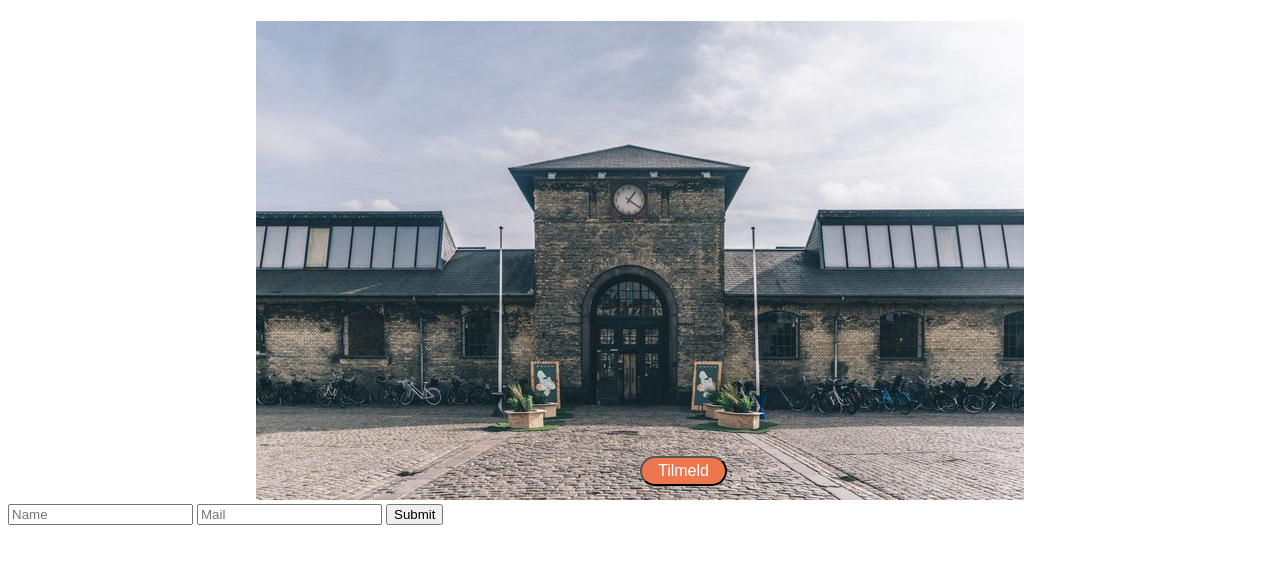
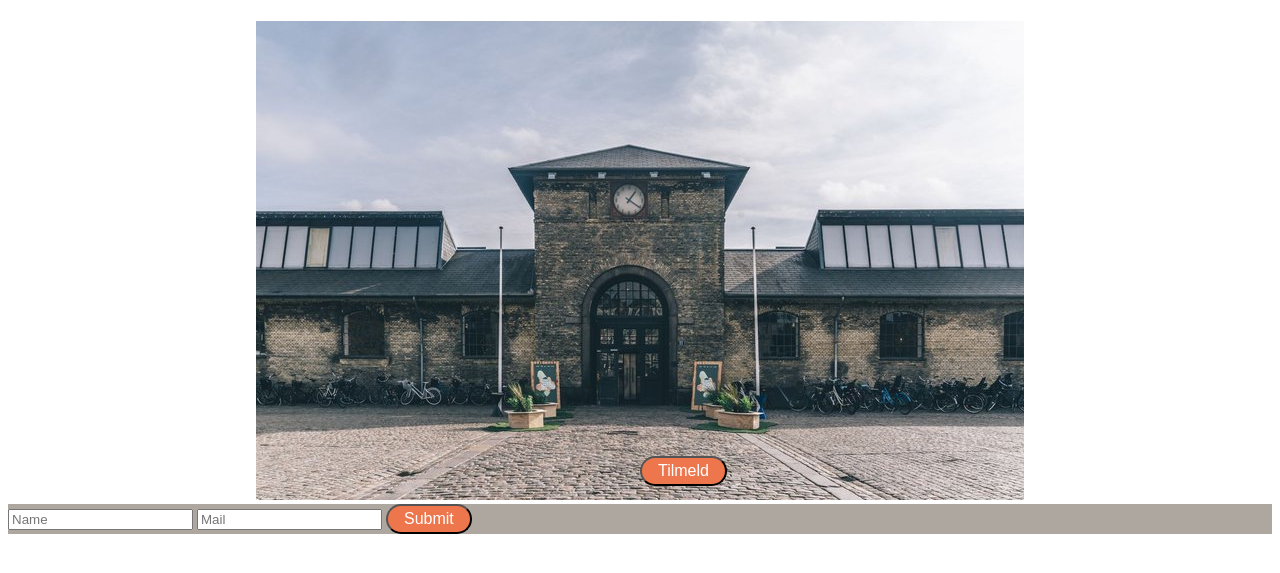
Before and after one commit to SlankehWeb/ubuntu-konfernce, a plain HTML site: page index.html in a window 1280 px wide. Shown: the part 55-628 px from the top of the page. Drawn offline with Linux system fonts and the light colour scheme.

Commit message:
intrest form scss

```diff
--- a/assets/css/main.scss
+++ b/assets/css/main.scss
@@ -12,3 +12,18 @@ nav{
 #infoBox{
 @include infobox.mainInfoBox
 }
+
+#interestForm{
+
+    background-color: s.$N-warm-grey;
+    #submit{
+        font-size: 1em;
+        padding-left: 1em;
+        padding-right: 1em;
+        padding-top: 0.25em;
+        padding-bottom: 0.25em;
+        border-radius: 20px;
+        background-color: s.$T-orange-80;
+        color: s.$P-white;
+    }
+}
--- a/index.html
+++ b/index.html
@@ -32,7 +32,7 @@
     <section id="interestForm">
       <input type="text" id="name" name="name" placeholder="Name">
       <input type="email" id="email" name="email" placeholder="Mail">
-      <input type="submit">
+      <input type="submit" id="submit">
     </section>
   </body>
 </html>
```
Also changed, not shown: assets/css/main.css, 1 other file.
